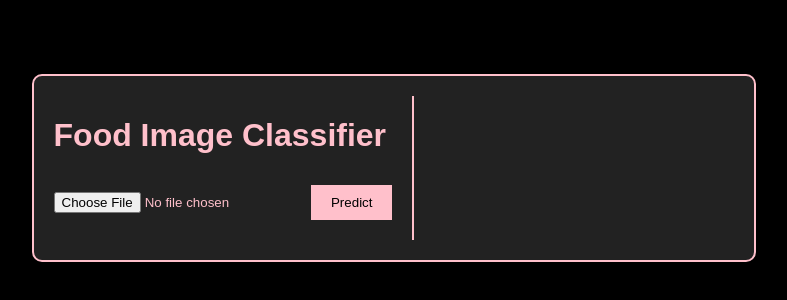
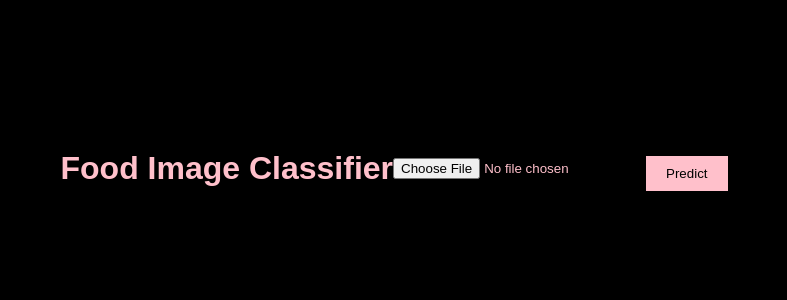
Before and after one commit to Sakibyash/Food-Image-Classfy, a plain HTML site: page index.html in a window 1280 px wide. Shown: the part 232-532 px from the top of the page, without its empty margins (246-1033 px from the left). Drawn offline with nearby package versions, Linux system fonts and the light colour scheme.

Commit message:
index.html
Signed-off-by: Sakibyash <sakibyash@gmail.com>

```diff
--- a/index.html
+++ b/index.html
@@ -5,18 +5,15 @@
     <meta name="viewport" content="width=device-width, initial-scale=1.0">
     <title>Food Image Classifier</title>
     <link rel="stylesheet" href="style.css">
-    <script src="https://cdn.jsdelivr.net/npm/axios/dist/axios.min.js"></script>
-    <script src="app.js" defer></script>
 </head>
 <body>
-    <div class="container">
-        <div class="left-side">
-            <h1>Food Image Classifier</h1>
-            <input type="file" id="imageUpload" accept="image/*">
-            <button onclick="predict()">Predict</button>
-            <div id="result"></div>
-        </div>
-        <div class="right-side" id="dish-details"></div>
-    </div>
+    <h1>Food Image Classifier</h1>
+    <input type="file" id="imageUpload" accept="image/*">
+    <button onclick="predict()">Predict</button>
+    <div id="result"></div>
+    <div id="dish-details"></div>
+
+    <script src="https://cdn.jsdelivr.net/npm/axios/dist/axios.min.js"></script>
+    <script src="app.js"></script>
 </body>
 </html>
```
